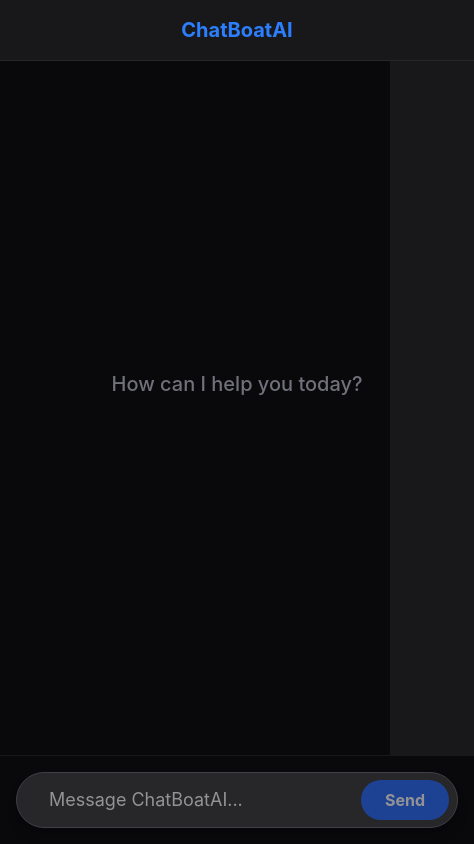
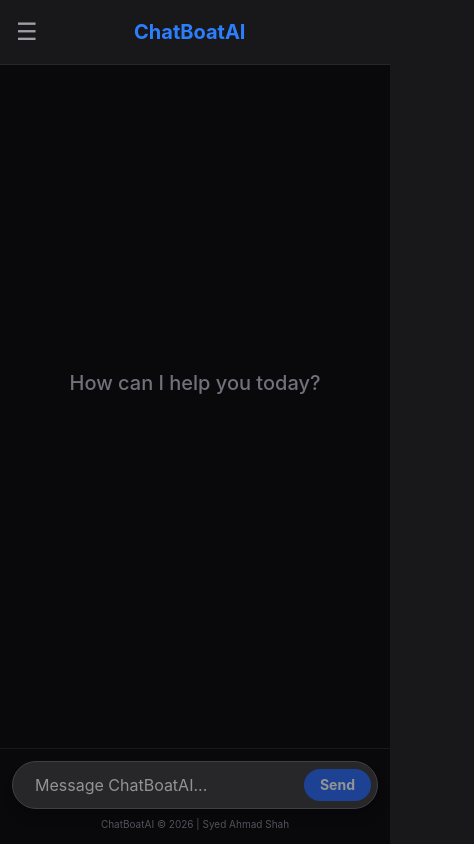
Before and after one commit to ahmadshahdev/ChatBotAI, a React (Vite) app: page / in a window 390 px wide. Shown: the whole page, 474 px wide, since content can reach past the window. Built offline with nearby package versions, Linux system fonts and the light colour scheme.

Commit message:
added sideMenu for mobiles, added responsiveness

```diff
--- a/src/App.jsx
+++ b/src/App.jsx
@@ -22,7 +22,10 @@ function App() {
 	// 2. NEW STATE: Holds the question currently being processed
 	const [currentQuestion, setCurrentQuestion] = useState("");
 
-	// 3. NEW REF: Used to automatically scroll the chat window to the bottom
+	// 3. NEW STATE: Tracks if the mobile sidebar is open
+	const [isSidebarOpen, setIsSidebarOpen] = useState(false);
+
+	// 4. NEW REF: Used to automatically scroll the chat window to the bottom
 
 	const messagesEndRef = useRef(null);
 
@@ -96,20 +99,38 @@ function App() {
 	};
 
 	return (
-		// UI/UX FIX: Changed from grid to flex for better mobile responsiveness
-		<div className="flex h-screen text-white bg-zinc-950">
+		<div className="flex h-screen text-white bg-zinc-950 overflow-hidden">
+			{/* NEW: Dark Overlay for mobile (clicks outside close the sidebar) */}
+			{isSidebarOpen && (
+				<div
+					className="fixed inset-0 bg-black/60 z-40 md:hidden"
+					onClick={() => setIsSidebarOpen(false)}
+				></div>
+			)}
+
 			{/* --- SIDEBAR (History) --- */}
-			{/* Hidden on mobile, fixed width on desktop */}
-			<div className="hidden md:flex flex-col w-72 bg-zinc-900 border-r border-zinc-800 p-4">
-				<h1 className="font-bold text-2xl text-center mb-6 mt-2 text-blue-500">
+			{/* UPDATED: Slides in on mobile, fixed on desktop */}
+			<div
+				className={`fixed inset-y-0 left-0 z-50 w-72 bg-zinc-900 border-r border-zinc-800 p-4 flex flex-col transform transition-transform duration-300 ease-in-out ${isSidebarOpen ? "translate-x-0" : "-translate-x-full"} md:relative md:translate-x-0`}
+			>
+				<div className="flex justify-between items-center mb-6 mt-2">
+					<h1 className="font-bold text-2xl text-blue-500 mx-auto md:mx-0">
 						ChatBoatAI
 					</h1>
+					{/* NEW: Close button for mobile */}
+					<button
+						className="md:hidden text-zinc-400 hover:text-white text-2xl"
+						onClick={() => setIsSidebarOpen(false)}
+					>
+						×
+					</button>
+				</div>
 
 				<h2 className="text-sm font-semibold text-zinc-500 uppercase tracking-wider mb-3 px-2">
 					Chat History
 				</h2>
 
-				<div className="flex-1 overflow-y-auto space-y-2">
+				<div className="flex-1 overflow-y-auto custom-scrollbar space-y-2">
 					{chatHistory.length === 0 ? (
 						<p className="text-zinc-600 text-sm italic px-2">
 							No history yet.
@@ -120,13 +141,15 @@ function App() {
 								key={chat.id}
 								className="group flex justify-between items-center bg-zinc-800 hover:bg-zinc-700 p-3 rounded-lg transition-colors cursor-pointer"
 							>
-								{/* Truncate keeps long questions from breaking the sidebar */}
 								<span className="text-sm text-zinc-300 truncate pr-2">
 									{chat.question}
 								</span>
 								<button
-									onClick={() => deleteChat(chat.id)}
-									className="text-zinc-500 hover:text-red-400 opacity-0 group-hover:opacity-100 transition-opacity"
+									onClick={(e) => {
+										e.stopPropagation(); // Prevents click from bubbling up
+										deleteChat(chat.id);
+									}}
+									className="text-zinc-500 hover:text-red-400 md:opacity-0 group-hover:opacity-100 transition-opacity"
 									title="Delete conversation"
 								>
 									✕
@@ -135,39 +158,51 @@ function App() {
 						))
 					)}
 				</div>
+
+				{/* Sidebar Watermark */}
+				<div className="mt-auto pt-4 border-t border-zinc-800 text-center">
+					<p className="text-xs text-zinc-500 font-medium tracking-wide">
+						Developed by Syed Ahmad Shah
+					</p>
+				</div>
 			</div>
 
 			{/* --- MAIN CHAT AREA --- */}
-			<div className="flex-1 flex flex-col relative">
-				{/* Mobile Header (Visible only on small screens) */}
-				<div className="md:hidden bg-zinc-900 border-b border-zinc-800 p-4 text-center">
+			<div className="flex-1 flex flex-col relative w-full">
+				{/* UPDATED: Mobile Header with Hamburger Menu */}
+				<div className="md:hidden bg-zinc-900 border-b border-zinc-800 p-4 flex items-center justify-between">
+					<button
+						onClick={() => setIsSidebarOpen(true)}
+						className="text-zinc-400 hover:text-white text-2xl focus:outline-none"
+					>
+						☰
+					</button>
 					<h1 className="font-bold text-xl text-blue-500">
 						ChatBoatAI
 					</h1>
+					<div className="w-8"></div>{" "}
+					{/* Invisible spacer to keep title perfectly centered */}
 				</div>
 
 				{/* Chat Window */}
 				<div className="flex-1 overflow-y-auto p-4 md:p-8 space-y-6 custom-scrollbar">
-					{/* Welcome Message if empty */}
 					{chatHistory.length === 0 && !currentQuestion && (
-						<div className="flex h-full items-center justify-center text-zinc-500 text-xl font-medium">
+						<div className="flex h-full items-center justify-center text-zinc-500 text-xl font-medium text-center px-4">
 							How can I help you today?
 						</div>
 					)}
 
-					{/* Render all past conversations */}
 					{chatHistory.map((chat) => (
 						<div key={chat.id} className="space-y-6">
-							{/* User Question Bubble */}
 							<div className="flex justify-end">
-								<div className="bg-zinc-800 text-white p-4 rounded-2xl rounded-tr-sm max-w-[85%] md:max-w-[70%] shadow-md">
+								<div className="bg-blue-600 text-white p-4 rounded-2xl rounded-tr-sm max-w-[85%] md:max-w-[70%] shadow-md">
 									{chat.question}
 								</div>
 							</div>
 
-							{/* AI Answer Bubble */}
 							<div className="flex justify-start">
-								<div className="bg-zinc-800 p-6 rounded-2xl rounded-tl-sm shadow-lg border border-zinc-700 max-w-[95%] md:max-w-[85%]">
+								<div className="bg-zinc-800 p-5 md:p-6 rounded-2xl rounded-tl-sm shadow-lg border border-zinc-700 max-w-[95%] md:max-w-[85%] overflow-hidden">
+									<div className="leading-relaxed text-zinc-200 break-words">
 										<ReactMarkdown
 											components={{
 												p: ({ node, ...props }) => (
@@ -206,7 +241,10 @@ function App() {
 														{...props}
 													/>
 												),
-											strong: ({ node, ...props }) => (
+												strong: ({
+													node,
+													...props
+												}) => (
 													<strong
 														className="font-semibold text-white"
 														{...props}
@@ -214,7 +252,7 @@ function App() {
 												),
 												code: ({ node, ...props }) => (
 													<code
-													className="bg-zinc-900 px-1.5 py-0.5 rounded text-blue-300 text-sm"
+														className="bg-zinc-900 px-1.5 py-0.5 rounded text-blue-300 text-sm break-words whitespace-pre-wrap"
 														{...props}
 													/>
 												),
@@ -225,9 +263,9 @@ function App() {
 									</div>
 								</div>
 							</div>
+						</div>
 					))}
 
-					{/* Temporary Loading State Bubble */}
 					{isLoading && (
 						<div className="space-y-6">
 							<div className="flex justify-end">
@@ -243,13 +281,12 @@ function App() {
 						</div>
 					)}
 
-					{/* Invisible div to anchor the auto-scroll */}
 					<div ref={messagesEndRef} />
 				</div>
 
 				{/* Input Area */}
-				<div className="p-4 bg-zinc-950 border-t border-zinc-900">
-					<div className="bg-zinc-800 max-w-4xl w-full text-white mx-auto p-2 rounded-full border border-zinc-700 flex items-center h-14 shadow-lg focus-within:border-blue-500 transition-colors">
+				<div className="p-3 md:p-4 bg-zinc-950 border-t border-zinc-900">
+					<div className="bg-zinc-800 max-w-4xl w-full text-white mx-auto p-1.5 md:p-2 rounded-full border border-zinc-700 flex items-center h-12 md:h-14 shadow-lg focus-within:border-blue-500 transition-colors">
 						<input
 							type="text"
 							value={input}
@@ -257,17 +294,24 @@ function App() {
 							onKeyDown={(e) =>
 								e.key === "Enter" && askQuestion()
 							}
-							className="outline-none bg-transparent flex-1 px-6 text-lg"
+							className="outline-none bg-transparent flex-1 px-4 md:px-6 text-base md:text-lg w-full"
 							placeholder="Message ChatBoatAI..."
 							disabled={isLoading}
 						/>
 						<button
 							onClick={askQuestion}
 							disabled={isLoading || !input.trim()}
-							className={`bg-blue-600 text-white px-6 py-2 rounded-full font-bold transition-all hover:bg-blue-500 ${isLoading || !input.trim() ? "opacity-50 cursor-not-allowed" : ""}`}
+							className={`bg-blue-600 text-white px-4 md:px-6 py-1.5 md:py-2 rounded-full font-bold transition-all hover:bg-blue-500 text-sm md:text-base ${isLoading || !input.trim() ? "opacity-50 cursor-not-allowed" : ""}`}
 						>
 							Send
 						</button>
+					</div>
+
+					{/* Input Area Watermark */}
+					<div className="max-w-4xl mx-auto mt-2 text-center">
+						<p className="text-[10px] text-zinc-600">
+							ChatBoatAI © 2026 | Syed Ahmad Shah
+						</p>
 					</div>
 				</div>
 			</div>
```
Lines whose indentation alone changed are shown as unchanged.
